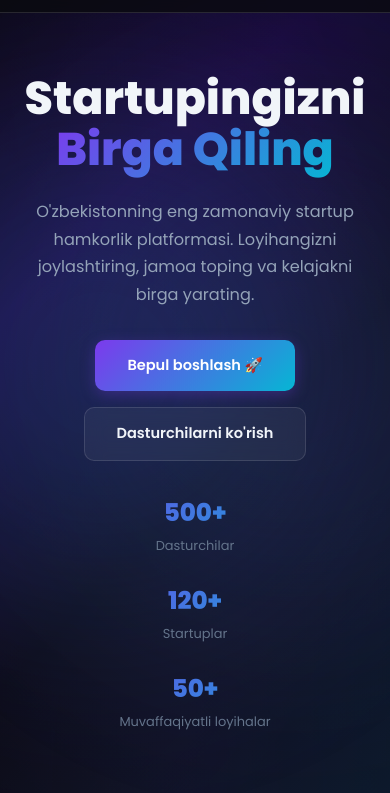
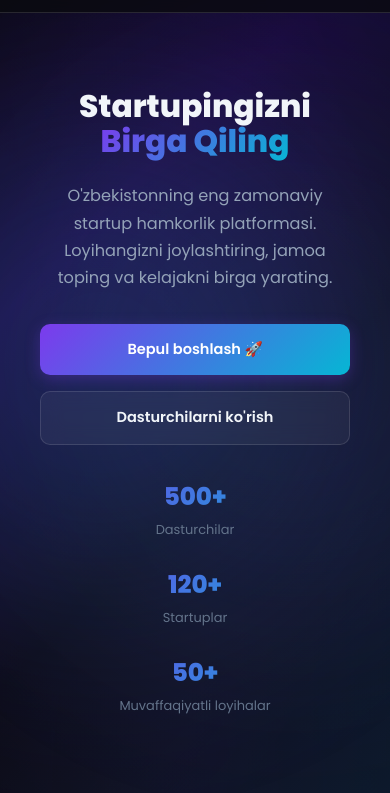
Before and after one commit to Shohjaxon16/birgaqil, a website: page client/pages/index.html in a window 390 px wide. Shown: the part 51-844 px from the top of the page. Drawn offline with Linux system fonts and the light colour scheme.

Commit message:
fix: hero h1 font overflow on mobile, stack buttons vertically

```diff
--- a/client/css/pages.css
+++ b/client/css/pages.css
@@ -39,6 +39,27 @@
     line-height: 1.1;
     margin-bottom: var(--space-xl);
     animation: fadeInUp 0.8s ease;
+    word-wrap: break-word;
+    overflow-wrap: break-word;
+}
+
+@media (max-width: 480px) {
+    .hero h1 {
+        font-size: clamp(1.75rem, 8vw, 2.5rem);
+    }
+
+    .hero p {
+        font-size: var(--font-size-sm);
+    }
+
+    .hero-actions {
+        flex-direction: column;
+        align-items: center;
+    }
+
+    .hero-actions .btn {
+        width: 100%;
+    }
 }
 
 .hero p {
```
